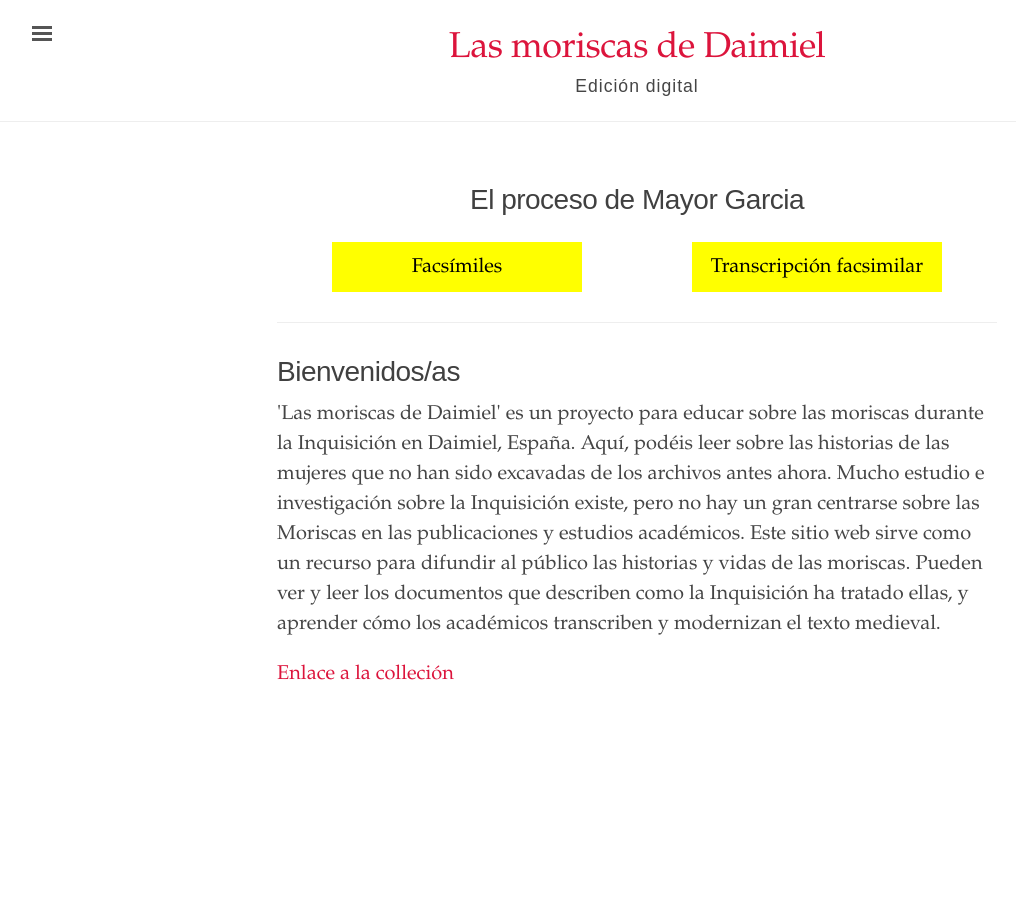
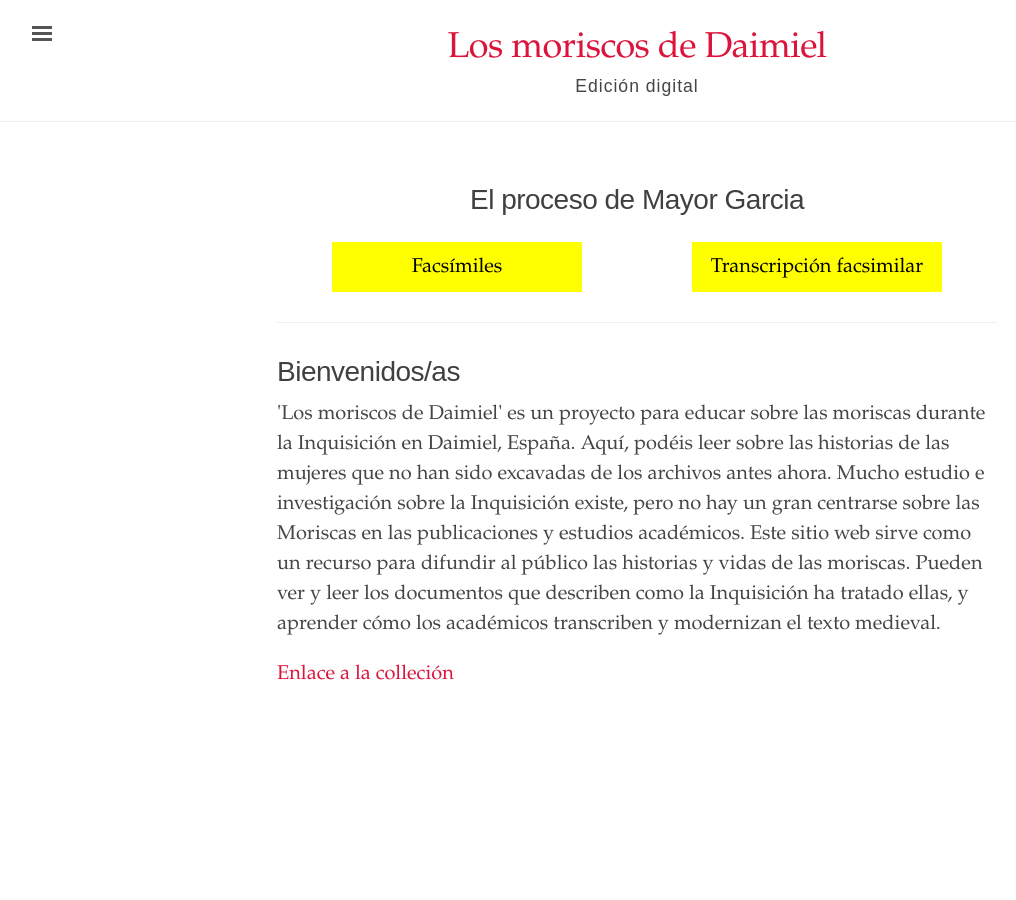
Before and after one commit to digbmc/moriscos-daimel, a Jekyll site: the page built from index.html, in a window 1280 px wide. Shown: the whole page, without its empty margins (3-1019 px from the left). Built offline with Jekyll 4.4.1, drawn with Linux system fonts in a browser that asks for light colours.

Commit message:
Title changes/corrections.

```diff
--- a/_config.yml
+++ b/_config.yml
@@ -1,7 +1,7 @@
 # Built with Jekyll 3.6.0
 
 # Setup
-title:               Las moriscas de Daimiel
+title:               Los moriscos de Daimiel
 tagline:             'Edición digital'
 description:         '"Las moriscas de Daimiel" tiene ambiciones plurianuales de crear herramientas digitales y de publicar OERs que avanzan la enseñanza y trabajos académicos sobre la experiencia morisca mientras equipan a estudiantes universitarios con habilidades paleográficas y competencias digitales para involucrarse rigurosamente en estos documentos importantes.'
 url:                 'https://nikoisai.github.io/'
--- a/index.html
+++ b/index.html
@@ -36,7 +36,7 @@ title: Inicio
   <h1>Bienvenidos/as</h1>
 
 <p>
-  'Las moriscas de Daimiel' es un proyecto para educar sobre las moriscas durante la Inquisición en Daimiel, España.
+  'Los moriscos de Daimiel' es un proyecto para educar sobre las moriscas durante la Inquisición en Daimiel, España.
   Aquí, podéis leer sobre las historias de las mujeres que no han sido excavadas de los archivos antes ahora. Mucho
   estudio e investigación sobre la Inquisición existe, pero no hay un gran centrarse sobre las Moriscas en las
   publicaciones y estudios académicos. Este sitio web sirve como un recurso para difundir al público las historias y
```
Also changed, not shown: bibliography.md (+1 -1 lines), biography.md (+1 -1 lines).
